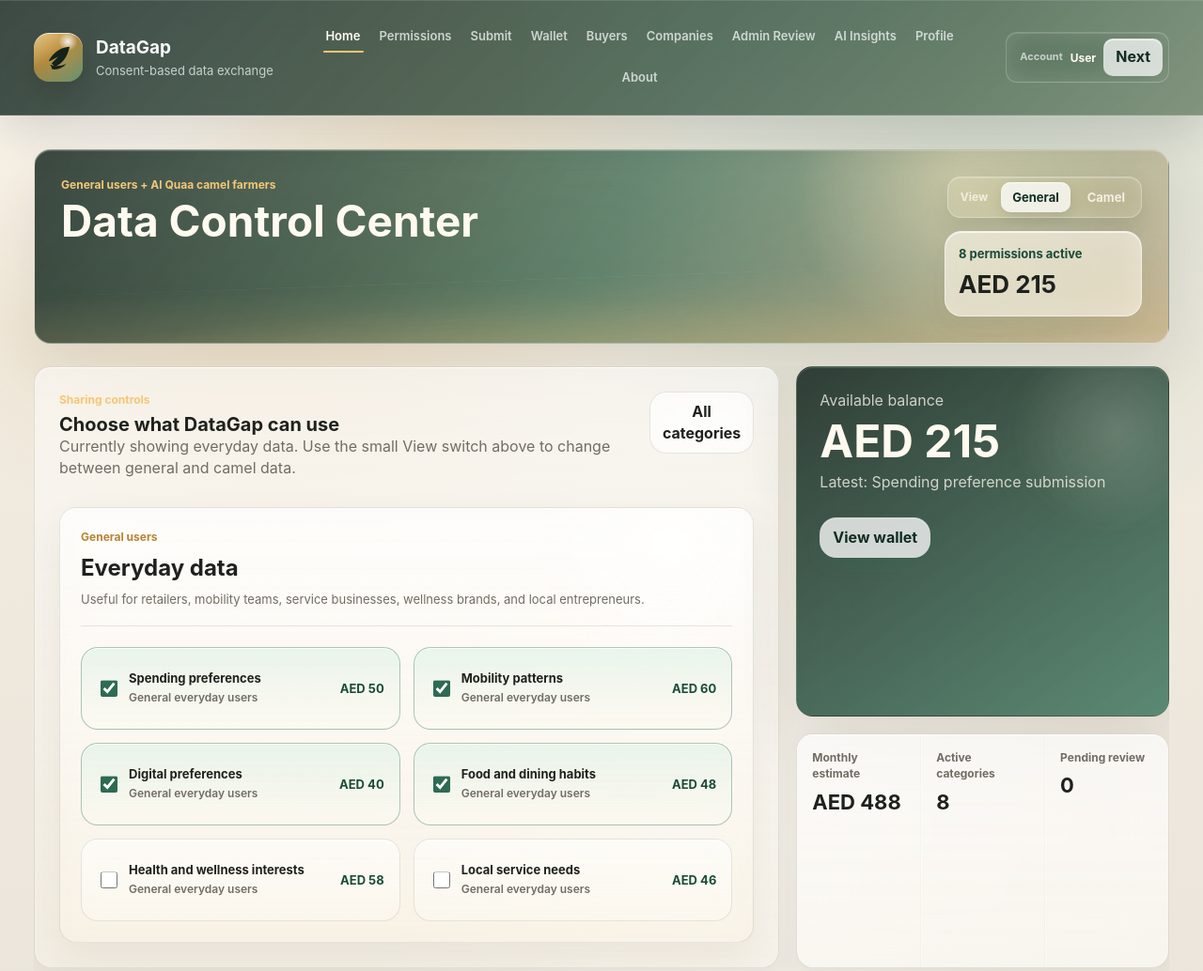
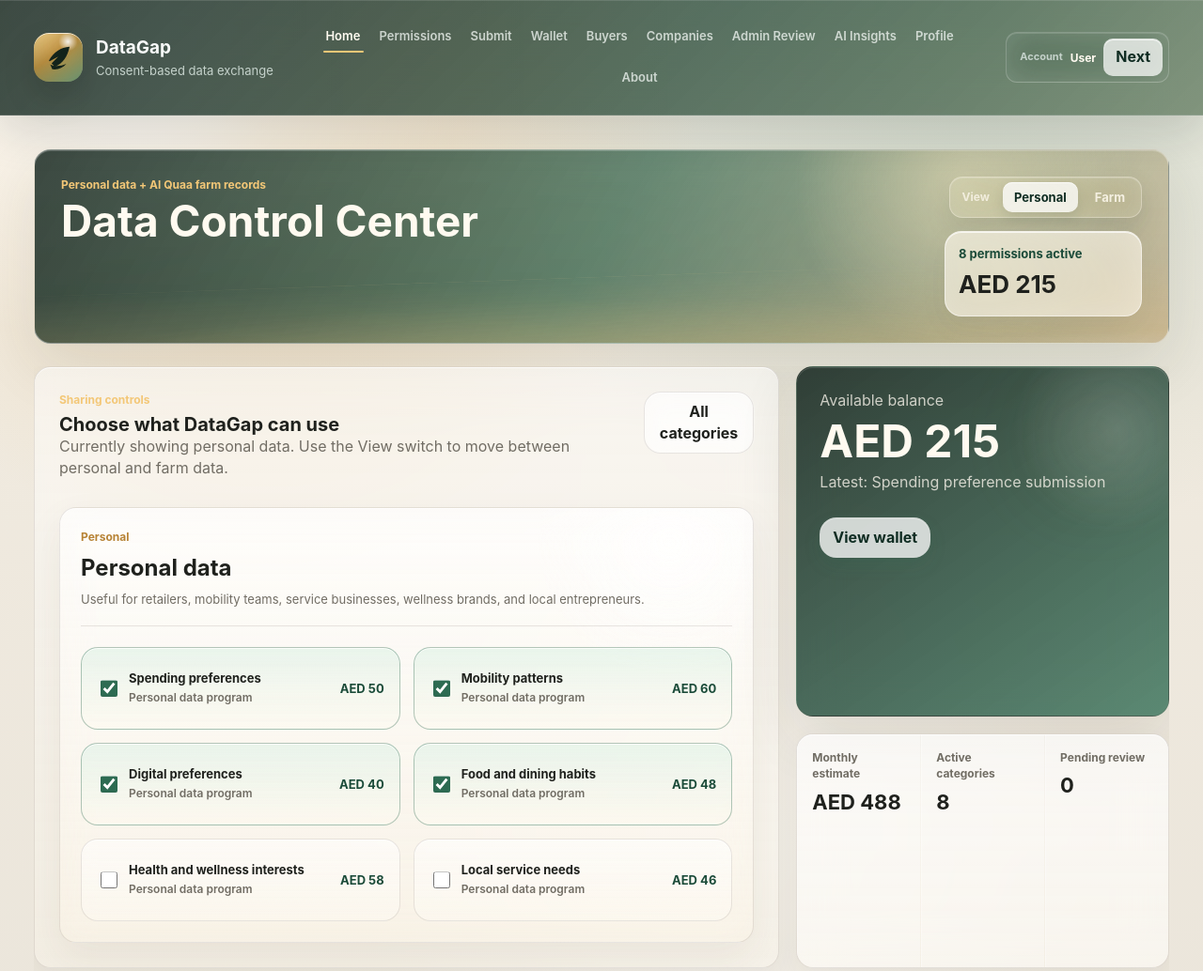
Before and after one commit to MV-Inspire/datagap, a website: page index.html in a window 1280 px wide. Shown: the top 1034 px of the page at 94% size. Drawn offline with Linux system fonts and the light colour scheme.

Commit message:
Polish data view labels

```diff
--- a/app.js
+++ b/app.js
@@ -2,7 +2,7 @@ const dataCategories = [
   {
     id: "spending",
     name: "Spending preferences",
-    focus: "General everyday users",
+    focus: "Personal data program",
     section: "General user section",
     reward: 50,
     description: "Purchase categories, budget ranges, brand preferences, and shopping frequency.",
@@ -10,7 +10,7 @@ const dataCategories = [
   {
     id: "mobility",
     name: "Mobility patterns",
-    focus: "General everyday users",
+    focus: "Personal data program",
     section: "General user section",
     reward: 60,
     description: "Commute areas, transport choices, trip frequency, and preferred travel times.",
@@ -18,7 +18,7 @@ const dataCategories = [
   {
     id: "digital-preferences",
     name: "Digital preferences",
-    focus: "General everyday users",
+    focus: "Personal data program",
     section: "General user section",
     reward: 40,
     description: "App interests, content preferences, online service habits, and product feedback.",
@@ -26,7 +26,7 @@ const dataCategories = [
   {
     id: "food-dining",
     name: "Food and dining habits",
-    focus: "General everyday users",
+    focus: "Personal data program",
     section: "General user section",
     reward: 48,
     description: "Cuisine preferences, delivery usage, grocery behavior, and dietary needs.",
@@ -34,7 +34,7 @@ const dataCategories = [
   {
     id: "health-wellness",
     name: "Health and wellness interests",
-    focus: "General everyday users",
+    focus: "Personal data program",
     section: "General user section",
     reward: 58,
     description: "Fitness goals, wellness spending, sleep routines, and preventive-care interests.",
@@ -42,7 +42,7 @@ const dataCategories = [
   {
     id: "home-utilities",
     name: "Home and utility usage",
-    focus: "General everyday users",
+    focus: "Personal data program",
     section: "General user section",
     reward: 52,
     description: "Electricity habits, smart-home devices, internet plans, and household needs.",
@@ -50,7 +50,7 @@ const dataCategories = [
   {
     id: "education-skills",
     name: "Education and skills",
-    focus: "General everyday users",
+    focus: "Personal data program",
     section: "General user section",
     reward: 44,
     description: "Learning goals, course interests, language skills, and training preferences.",
@@ -58,7 +58,7 @@ const dataCategories = [
   {
     id: "entertainment",
     name: "Entertainment preferences",
-    focus: "General everyday users",
+    focus: "Personal data program",
     section: "General user section",
     reward: 38,
     description: "Streaming habits, gaming interests, events, sports, and media preferences.",
@@ -66,7 +66,7 @@ const dataCategories = [
   {
     id: "local-services",
     name: "Local service needs",
-    focus: "General everyday users",
+    focus: "Personal data program",
     section: "General user section",
     reward: 46,
     description: "Demand for salons, repairs, childcare, cleaning, delivery, and community services.",
@@ -82,7 +82,7 @@ const dataCategories = [
   {
     id: "camel-health",
     name: "Camel health records",
-    focus: "Al Quaa camel farming",
+    focus: "Al Quaa farm network",
     section: "Camel farmer section",
     reward: 95,
     description: "Symptoms, vaccines, vet visits, and recovery notes.",
@@ -90,7 +90,7 @@ const dataCategories = [
   {
     id: "feeding",
     name: "Feeding and supply usage",
-    focus: "Al Quaa camel farming",
+    focus: "Al Quaa farm network",
     section: "Camel farmer section",
     reward: 70,
     description: "Feed type, quantity, cost, and supplier availability.",
@@ -98,7 +98,7 @@ const dataCategories = [
   {
     id: "milk-production",
     name: "Milk production",
-    focus: "Al Quaa camel farming",
+    focus: "Al Quaa farm network",
     section: "Camel farmer section",
     reward: 90,
     description: "Daily yield, seasonality, and herd productivity.",
@@ -106,7 +106,7 @@ const dataCategories = [
   {
     id: "breeding",
     name: "Breeding records",
-    focus: "Al Quaa camel farming",
+    focus: "Al Quaa farm network",
     section: "Camel farmer section",
     reward: 85,
     description: "Pregnancy status, lineage, age, and breeding outcomes.",
@@ -114,7 +114,7 @@ const dataCategories = [
   {
     id: "environment",
     name: "Environment and grazing",
-    focus: "Al Quaa camel farming",
+    focus: "Al Quaa farm network",
     section: "Camel farmer section",
     reward: 55,
     description: "Heat, water access, grazing patterns, and weather notes.",
@@ -122,7 +122,7 @@ const dataCategories = [
   {
     id: "market-prices",
     name: "Camel market prices",
-    focus: "Al Quaa camel farming",
+    focus: "Al Quaa farm network",
     section: "Camel farmer section",
     reward: 45,
     description: "Feed prices, milk demand, animal sale ranges, and local market changes.",
@@ -130,7 +130,7 @@ const dataCategories = [
   {
     id: "farm-equipment",
     name: "Farm equipment usage",
-    focus: "Al Quaa camel farming",
+    focus: "Al Quaa farm network",
     section: "Camel farmer section",
     reward: 50,
     description: "Water tanks, shade systems, milking tools, maintenance needs, and equipment costs.",
@@ -481,7 +481,7 @@ function setTrack(track) {
   saveState();
   rerender();
   setView(state.activeView);
-  showToast(`${track === "general" ? "General" : "Camel"} view selected`);
+  showToast(`${track === "general" ? "Personal" : "Farm"} view selected`);
 }
 
 function updateHeader() {
@@ -501,14 +501,14 @@ function renderOverview() {
   const activeCategories = dataCategories.filter((category) => state.consent.has(category.id));
   const overviewGroups = {
     general: {
-      eyebrow: "General users",
-      title: "Everyday data",
+      eyebrow: "Personal",
+      title: "Personal data",
       description: "Useful for retailers, mobility teams, service businesses, wellness brands, and local entrepreneurs.",
       ids: ["spending", "mobility", "digital-preferences", "food-dining", "health-wellness", "local-services"],
     },
     camel: {
-      eyebrow: "Al Quaa focus",
-      title: "Camel farming data",
+      eyebrow: "Al Quaa",
+      title: "Farm records",
       description: "Useful for vets, feed suppliers, agri-tech companies, tourism operators, and researchers.",
       ids: ["camel-health", "feeding", "milk-production", "environment", "market-prices", "stargazing-tourism"],
     },
@@ -525,7 +525,7 @@ function renderOverview() {
           <div>
             <p class="eyebrow">Sharing controls</p>
             <h2>Choose what DataGap can use</h2>
-            <p class="muted">Currently showing ${selectedGroup.title.toLowerCase()}. Use the small View switch above to change between general and camel data.</p>
+            <p class="muted">Currently showing ${selectedGroup.title.toLowerCase()}. Use the View switch to move between personal and farm data.</p>
           </div>
           <button class="secondary shortcut" type="button" data-shortcut="permissions">All categories</button>
         </div>
@@ -648,12 +648,12 @@ function renderPermissions() {
   const grouped = [visibleSection]
     .map((section) => {
       const items = dataCategories.filter((category) => category.section === section);
-      const label = section === "General user section" ? "General user data" : "Al Quaa camel farming";
+      const label = section === "General user section" ? "Personal data" : "Al Quaa farm records";
       return `
         <section class="permission-zone">
           <div class="section-head">
             <div>
-              <p class="eyebrow">${section === "General user section" ? "Everyday life module" : "Special local module"}</p>
+              <p class="eyebrow">${section === "General user section" ? "Personal" : "Al Quaa farms"}</p>
               <h2>${label}</h2>
             </div>
             <span class="zone-count">${items.filter((category) => state.consent.has(category.id)).length}/${items.length} active</span>
@@ -685,7 +685,7 @@ function renderPermissions() {
       <div>
         <p class="eyebrow">Consent center</p>
         <h2>Choose exactly what can be shared</h2>
-        <p>Currently showing ${state.activeTrack === "camel" ? "Al Quaa camel-farming" : "general everyday"} categories. Use the View switch above to change tracks.</p>
+        <p>Currently showing ${state.activeTrack === "camel" ? "Al Quaa farm" : "personal"} categories. Use the View switch above to change tracks.</p>
       </div>
       <aside>
         <span>Estimated monthly value</span>
@@ -1419,12 +1419,12 @@ function renderAbout() {
     <div class="about-grid">
       <article class="card about-card">
         <span>01</span>
-        <h2>General Life</h2>
-        <p>Users choose what everyday data categories they are willing to share, see estimated compensation, monitor earnings, complete surveys, and delete their data at any time.</p>
+        <h2>Personal Data</h2>
+        <p>Users choose which personal categories they are willing to share, see estimated compensation, monitor earnings, complete surveys, and delete their data at any time.</p>
       </article>
       <article class="card about-card featured">
         <span>02</span>
-        <h2>Al Quaa Camel Farming</h2>
+        <h2>Al Quaa Farm Records</h2>
         <p>Farmers can submit and monetize local records such as herd health, feeding, milk production, veterinary visits, heat stress, and market prices.</p>
       </article>
       <article class="card about-card">
--- a/index.html
+++ b/index.html
@@ -46,14 +46,14 @@
       <main class="content">
         <header class="topbar">
           <div>
-            <p class="eyebrow">General users + Al Quaa camel farmers</p>
+            <p class="eyebrow">Personal data + Al Quaa farm records</p>
             <h1 id="pageTitle">Data Control Center</h1>
           </div>
           <div class="topbar-actions">
             <div class="track-switch" aria-label="Choose data view">
               <span>View</span>
-              <button class="track-option active" type="button" data-track="general">General</button>
-              <button class="track-option" type="button" data-track="camel">Camel</button>
+              <button class="track-option active" type="button" data-track="general">Personal</button>
+              <button class="track-option" type="button" data-track="camel">Farm</button>
             </div>
             <div class="status-strip">
               <span id="consentStatus">Consent active</span>
```
